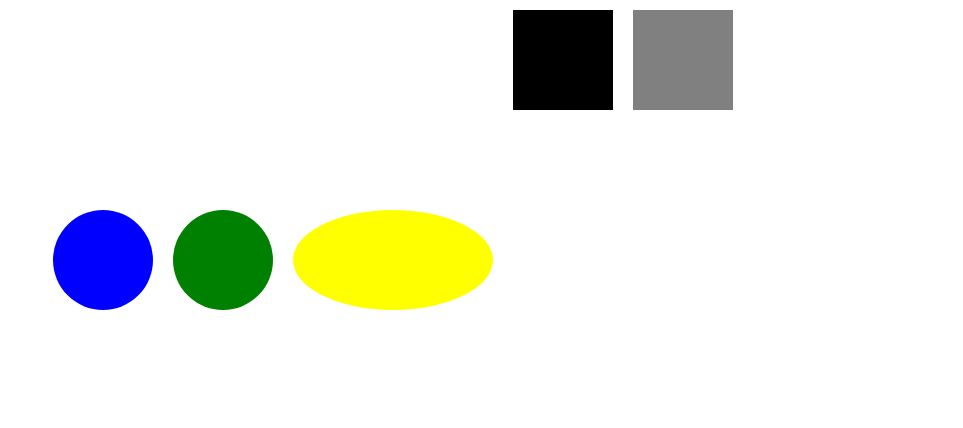
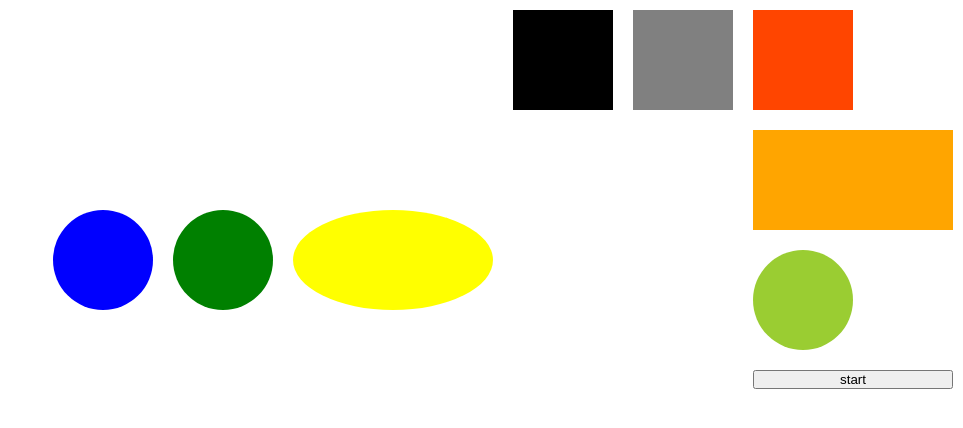
Before and after one commit to DavideAlovisio13/GSAP, a website built with Vite: page index.html in a window 1280 px wide. Shown: the whole page, without its empty margins (317-1280 px from the left). Built offline with nearby package versions, Linux system fonts and the light colour scheme.

Commit message:
timing functions

```diff
--- a/index.html
+++ b/index.html
@@ -27,6 +27,12 @@
       <div class="container">
         <div class="square2"></div>
       </div>
+      <div class="container-flex-col">
+        <div class="time1"></div>
+        <div class="time2"></div>
+        <div class="time3"></div>
+        <button class="start">start</button>
+      </div>
     </div>
   </div>
   <script type="module" src="/src/main.js"></script>
--- a/src/main.js
+++ b/src/main.js
@@ -68,3 +68,28 @@ gsap.fromTo(".square2", {
     delay:1,
     ease:"linear",
 })
+
+// timing functions, gestiamo la velocità di traslazione. Di default gsap utilizza un tipo di animazione che velocizza man mano l'animazione
+
+document.querySelector(".start").addEventListener("click", () => {
+  gsap.to(".time1", {
+    x: 500,
+    duration: 3,
+    // timing function
+    ease: "none",
+  });
+  gsap.to(".time2", {
+    x: 500,
+    duration: 3,
+    ease:"power3.out"
+  });
+  gsap.to(".time3", {
+    x: 500,
+    duration: 3,
+    ease:"bounce"
+  });
+});
+
+// sezione easing su documentazione: in alcune animazioni hanno parametri in, out e inOut, questo determina se il rallentamento avviene all'inizio, alla fine o in entrambi i casi. Es. di solito con elemnti trasparenti da far apparire in pagina usiamo out, in al contrario. Con step dobbiamo inserire una stringa in base al numero di step.
+
+// funzioni custom: possiamo creare funzioni personalizzate per gestire le animazioni. Per esempio(extra sulla documentazione, servono dei plug in per questo tipo di animazioni)
--- a/src/style.css
+++ b/src/style.css
@@ -13,6 +13,13 @@
   display: flex;
   gap: 20px;
   padding: 10px;
+}
+
+.container-flex-col {
+  padding: 10px;
+  display: flex;
+  flex-direction: column;
+  gap: 20px;
 }
 
 .square {
@@ -51,3 +58,22 @@
   height: 100px;
   background-color: grey;
 }
+
+.time1 {
+  width: 100px;
+  height: 100px;
+  background-color: orangered;
+}
+
+.time2 {
+  width: 200px;
+  height: 100px;
+  background-color: orange;
+}
+
+.time3 {
+  width: 100px;
+  height: 100px;
+  border-radius: 50%;
+  background-color: yellowgreen;
+}
```
